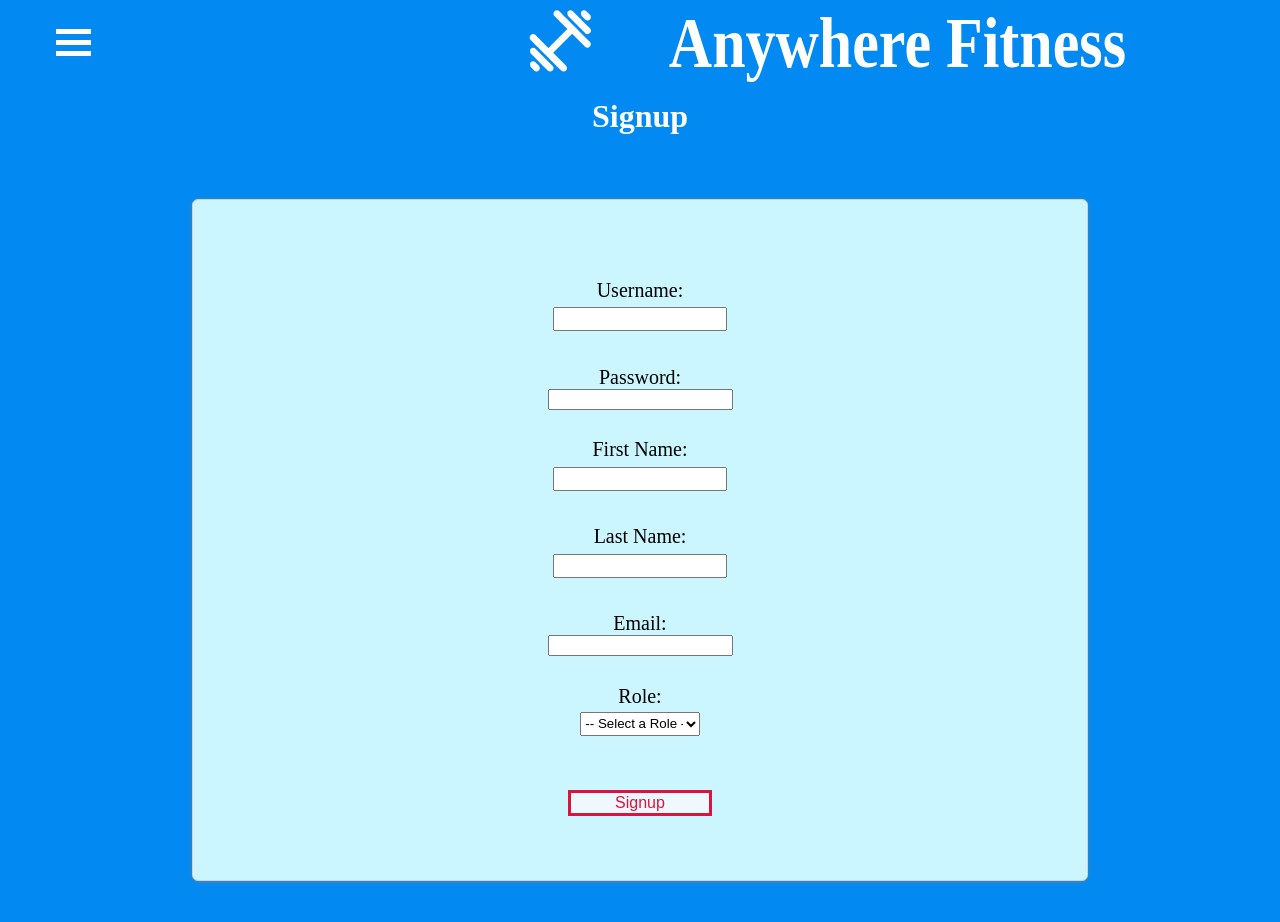
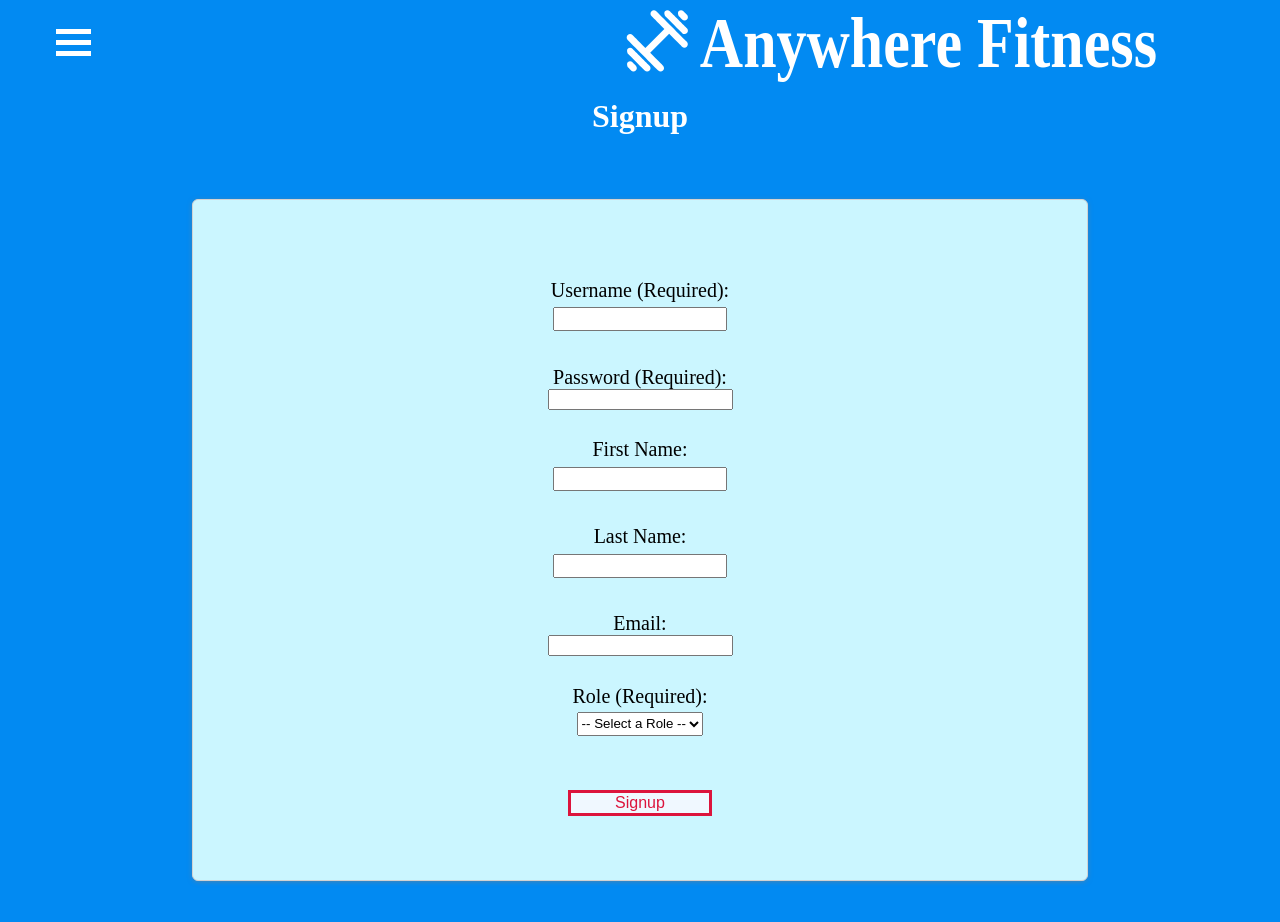
Before and after one commit to ferror18/front-end-1, a React (Create React App) app: page /signup in a window 1280 px wide. Shown: the top 922 px of the page. Built offline with nearby package versions, Linux system fonts and the light colour scheme.

Commit message:
cleaned code

```diff
--- a/src/App.js
+++ b/src/App.js
@@ -1,5 +1,5 @@
 import React from 'react';
-import {Link, Switch, Route} from 'react-router-dom'
+import {Switch, Route} from 'react-router-dom'
 import { Udash, Client,  ClientSignup, Idash} from './components';
 import Hamburger from './components/Hamburger'
 import { PrivateRoute } from './utils';
@@ -24,9 +24,6 @@ function App() {
           {getLogo()}
           <h2 style={{transform: 'scaleY(3) scaleX(2.5)'}}>Anywhere Fitness</h2>
         </StyledDiv>
-        {/* <a href={'https://youthful-curie-92bef1.netlify.app'}>Home</a>
-        <Link to={'/'}>Login</Link>
-        <Link to={'/signup'}>Signup</Link> */}
       </StyledHeader>
       <Switch>
         {/* Regular Routes */}
--- a/src/components/Class.js
+++ b/src/components/Class.js
@@ -3,8 +3,6 @@ import {StyledDiv} from '../styles/StyledClass'
 import ClassCard from './ClassCard'
 
 export default function Class(props){
-    console.log(props)
-
 
     return (
         <StyledDiv>
--- a/src/components/ClassCard.js
+++ b/src/components/ClassCard.js
@@ -1,10 +1,8 @@
 import React from 'react';
-import ClassDetails from './ClassDetails'
 import {StyledCard} from '../styles/StyledClass'
 
 export default function ClassCard(props){
-    console.log(props);
-    const {title, categoryId} = props.fitnessClass
+    const {title} = props.fitnessClass
 
     /*axios call for category information */
 
--- a/src/components/Client.js
+++ b/src/components/Client.js
@@ -1,6 +1,5 @@
 import React, {useState, useEffect} from 'react';
 import {useHistory} from 'react-router-dom'
-import axios from 'axios'
 import * as Yup from 'yup'
 import ClientForm from './ClientForm'
 import formSchema from '../validation/clientLoginFormSchema'
@@ -19,15 +18,6 @@ function Client({loginUser, id}){
     const initialFormErrors = {
         userName: '',
         password: ''
-    }
-
-    const postLogin = () => {
-                setFormValues(initialFormValues)
-                // if (roleId === 1) {
-                //     history.push('/idash')
-                // }else {
-                //     history.push('/udash')
-                // }
     }
 
     const initialError = '';
--- a/src/components/ClientForm.js
+++ b/src/components/ClientForm.js
@@ -1,5 +1,4 @@
 import React from 'react';
-import {Motion, spring} from 'react-motion'
 import {StyledForm, StyledButton, StyledInnerForm, StyledErrorDiv, StyledLoginErr} from '../styles/StyledClient'
 
 export default function ClientForm(props){
--- a/src/components/ClientSignup.js
+++ b/src/components/ClientSignup.js
@@ -1,6 +1,5 @@
 import React, {useState, useEffect} from 'react';
 import {useHistory} from 'react-router-dom'
-import axios from 'axios'
 import * as Yup from 'yup'
 import Signup from './ClientSignupForm'
 import formSchema from '../validation/clientSignupFormSchema'
--- a/src/components/ClientSignupForm.js
+++ b/src/components/ClientSignupForm.js
@@ -18,7 +18,7 @@ export default function ClientSignupForm(props){
                 </StyledErrorDiv>
                 <StyledInnerForm>
                     <label htmlFor='userNameInput'>
-                        Username:
+                        Username (Required):
                         <input
                             type='text'
                             id='userNameInput'
@@ -29,7 +29,7 @@ export default function ClientSignupForm(props){
                     </label>
 
                     <label htmlFor='passwordInput'>
-                        Password:
+                        Password (Required):
                         <input
                             type='password'
                             id='passwordInput'
@@ -73,7 +73,7 @@ export default function ClientSignupForm(props){
                     </label>
 
                     <label htmlFor='roleInput'>
-                        Role:
+                        Role (Required):
                         <select id='roleInput' onChange={onInputChange} value={values.roleId} name='roleId'>
                             <option value=''>-- Select a Role --</option>
                             <option value='Instructor'>Instructor</option>
--- a/src/styles/StyledClass.js
+++ b/src/styles/StyledClass.js
@@ -5,7 +5,7 @@ export const StyledDiv = styled.div`
     border: 1px solid white;
     border-radius: 6px;
     box-shadow: 0px 2px 9px -3px aliceblue;
-    margin: 3%;
+    margin: 3% 10%;
 `
 
 export const StyledCard = styled.div`
--- a/src/styles/StyledClient.js
+++ b/src/styles/StyledClient.js
@@ -63,11 +63,6 @@ export const StyledDiv = styled.div`
     display: flex;
     color: white;
     align-items: center;
-    justify-content: space-around;
-    padding: 15%;
+    justify-content: space-evenly;
+    padding: 10%;
 `
-
-export const StyledImgDiv = styled.div`
-    display: flex;
-    justify-content: space-between;
-`
```
